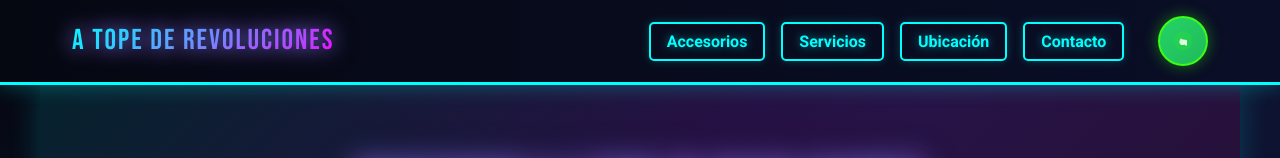
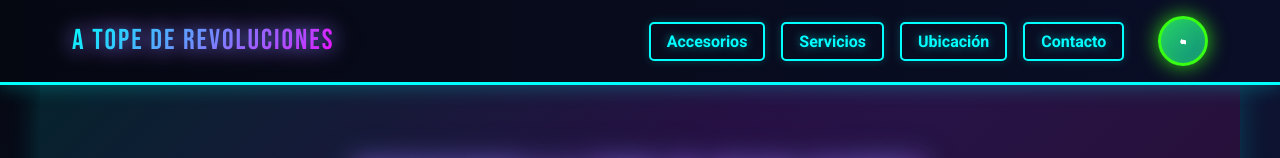
Before and after one commit to straykerg3-byte/a-tope-revoluciones, a React (Vite) app: page / in a window 1280 px wide. Shown: the top 158 px of the page. Built offline with nearby package versions, Linux system fonts and the light colour scheme.

Commit message:
feat: Agregar efectos neon verde al botón WhatsApp

```diff
--- a/src/App.css
+++ b/src/App.css
@@ -16,6 +16,7 @@
   --glow-cyan: rgba(0, 255, 255, 0.6);
   --glow-magenta: rgba(255, 0, 255, 0.6);
   --glow-pink: rgba(255, 0, 110, 0.6);
+  --glow-green: rgba(57, 255, 20, 0.8);
 }
 
 * {
@@ -218,10 +219,10 @@ body {
   box-shadow: 0 0 30px rgba(0, 255, 255, 0.7);
 }
 
-/* WhatsApp Button - CIRCULAR (Sin cambios en icono) */
+/* WhatsApp Button - CIRCULAR CON NEON VERDE */
 .whatsapp-btn {
-  background: linear-gradient(135deg, #25d366 0%, #20ba5a 100%);
-  border: 2px solid #39ff14;
+  background: linear-gradient(135deg, #25d366 0%, #128c7e 100%);
+  border: 3px solid var(--color-neon-green);
   border-radius: 50%;
   width: 50px;
   height: 50px;
@@ -232,27 +233,32 @@ body {
   cursor: pointer;
   transition: all 0.3s ease;
   flex-shrink: 0;
-  box-shadow: 0 0 15px rgba(57, 255, 20, 0.4);
+  box-shadow: 0 0 20px var(--glow-green), inset 0 0 10px rgba(57, 255, 20, 0.2);
   position: relative;
   overflow: hidden;
 }
 
-.whatsapp-btn::before {
+/* Efecto de brillo pulsante neon */
+.whatsapp-btn::after {
   content: '';
   position: absolute;
-  top: 50%;
-  left: 50%;
-  width: 100%;
-  height: 100%;
+  top: 0;
+  left: 0;
+  right: 0;
+  bottom: 0;
   border-radius: 50%;
-  background: rgba(57, 255, 20, 0.2);
-  transform: translate(-50%, -50%) scale(0);
-  animation: wave-ripple 0.6s ease-out infinite;
+  background: radial-gradient(circle, rgba(57, 255, 20, 0.4) 0%, transparent 70%);
+  animation: neon-pulse-whatsapp 2s ease-in-out infinite;
+  z-index: -1;
 }
 
 .whatsapp-btn:hover {
-  transform: scale(1.1) rotate(10deg);
-  box-shadow: 0 0 30px rgba(57, 255, 20, 0.8);
+  transform: scale(1.15) rotate(10deg);
+  box-shadow: 0 0 40px var(--glow-green), inset 0 0 15px rgba(57, 255, 20, 0.3);
+}
+
+.whatsapp-btn:active {
+  transform: scale(0.95);
 }
 
 /* Sección Hero */
@@ -631,6 +637,19 @@ section h2 {
   }
 }
 
+/* Animación Neon Pulse para WhatsApp */
+@keyframes neon-pulse-whatsapp {
+  0% {
+    box-shadow: 0 0 20px var(--glow-green), inset 0 0 10px rgba(57, 255, 20, 0.2);
+  }
+  50% {
+    box-shadow: 0 0 30px var(--glow-green), inset 0 0 20px rgba(57, 255, 20, 0.4);
+  }
+  100% {
+    box-shadow: 0 0 20px var(--glow-green), inset 0 0 10px rgba(57, 255, 20, 0.2);
+  }
+}
+
 /* Footer */
 .footer {
   background: linear-gradient(90deg, var(--color-fondo-darker) 0%, var(--color-fondo-dark) 100%);
```
